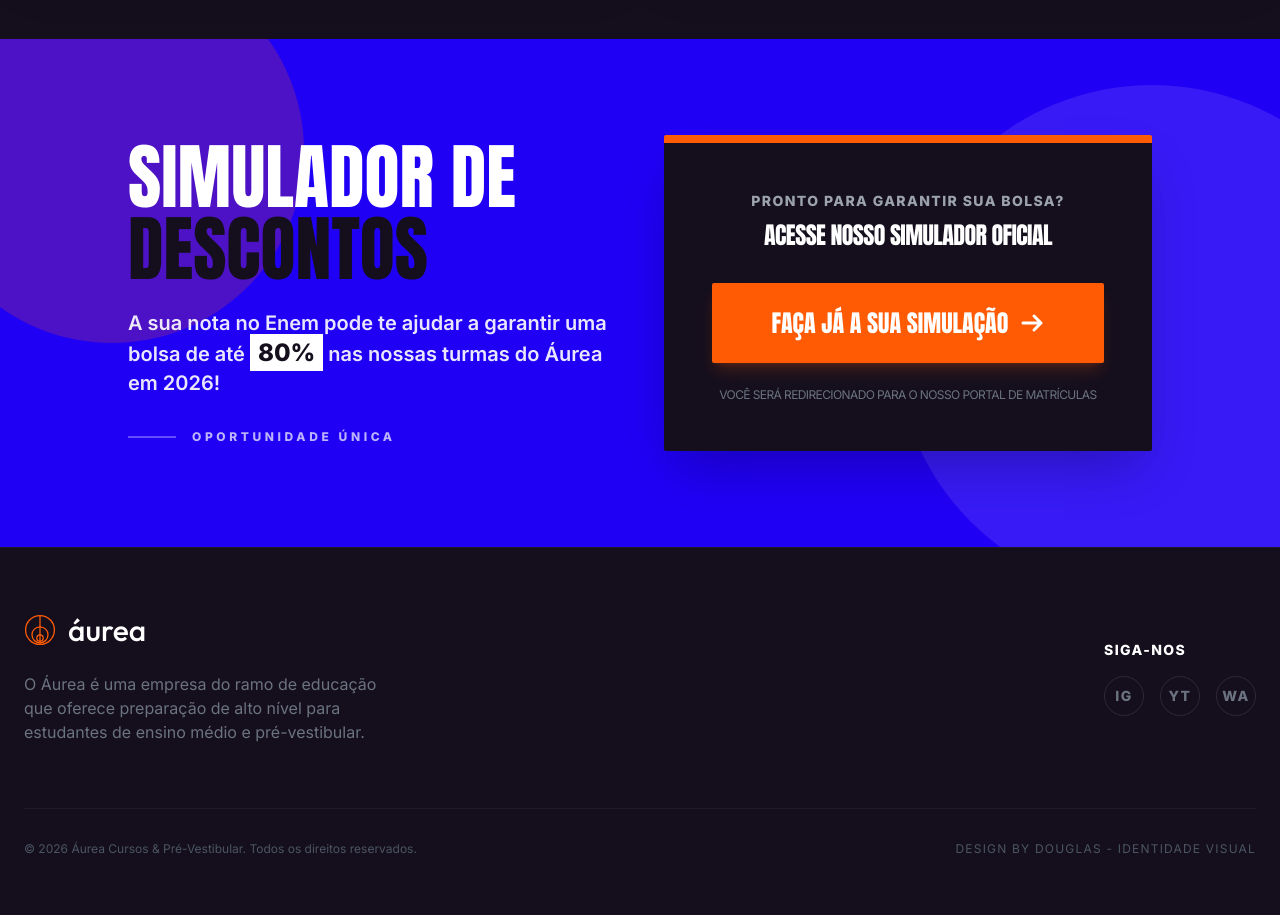
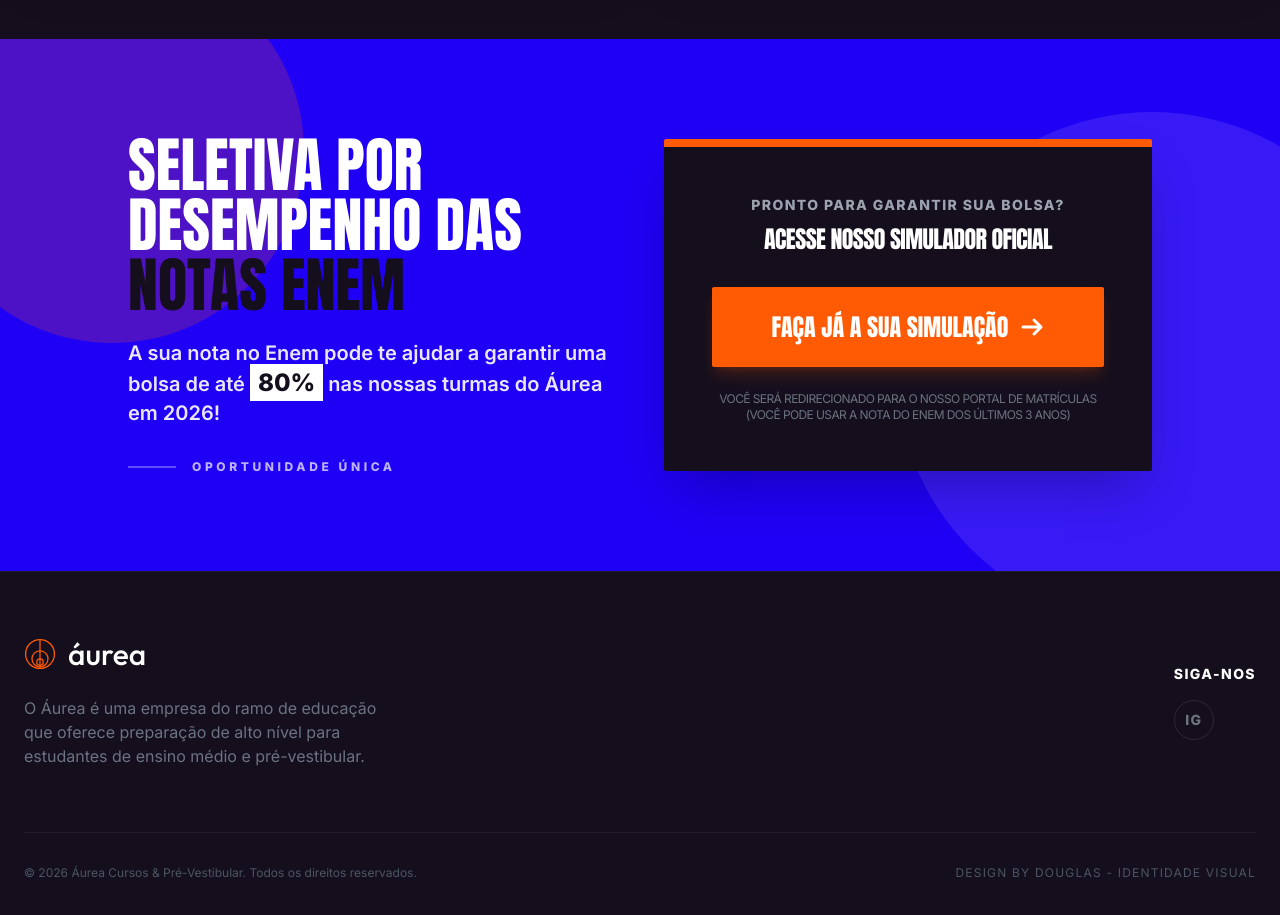
Before and after one commit to hamiltonmatematica/trilhas2026, a React (Vite) app: page / in a window 1280 px wide. Shown: the part 1820-2735 px from the top of the page. Built offline with nearby package versions, Linux system fonts and the light colour scheme.

Commit message:
Update links, titles, and disclaimer text

```diff
--- a/App.tsx
+++ b/App.tsx
@@ -40,6 +40,7 @@
                 buttonLabel="ENTRAR NO GRUPO SISU"
                 buttonColor="bg-green-600"
                 icon="🟢"
+                link="https://chat.whatsapp.com/HCt8dNnW8ur48VdrcFNXVV"
               />
 
               <CategorySection
--- a/components/CategorySection.tsx
+++ b/components/CategorySection.tsx
@@ -9,9 +9,10 @@
   buttonLabel: string;
   buttonColor: string;
   icon: string;
+  link?: string;
 }
 
-const CategorySection: React.FC<CategoryProps> = ({ title, description, highlight, buttonLabel, buttonColor, icon }) => {
+const CategorySection: React.FC<CategoryProps> = ({ title, description, highlight, buttonLabel, buttonColor, icon, link }) => {
   const isSisu = buttonColor.includes('green');
 
   return (
@@ -37,9 +38,11 @@
         </div>
 
         <a
-          href="#"
+          href={link || "#"}
+          target={link ? "_blank" : undefined}
+          rel={link ? "noopener noreferrer" : undefined}
           className={`${buttonColor} hover:opacity-90 text-white font-anton text-xl py-4 px-6 text-center rounded-sm transition-all transform group-hover:scale-[1.02] shadow-xl`}
-          onClick={(e) => e.preventDefault()}
+          onClick={(e) => !link && e.preventDefault()}
         >
           {buttonLabel}
         </a>
--- a/components/DiscountSimulator.tsx
+++ b/components/DiscountSimulator.tsx
@@ -12,8 +12,8 @@
 
       <div className="max-w-5xl mx-auto relative z-10 grid md:grid-cols-2 gap-12 items-center">
         <div>
-          <h2 className="font-anton text-5xl md:text-7xl uppercase leading-none text-white mb-6">
-            Simulador de <br/> <span className="text-ebony">Descontos</span>
+          <h2 className="font-anton text-4xl md:text-6xl uppercase leading-none text-white mb-6">
+            Seletiva por <br /> Desempenho das <br /> <span className="text-ebony">Notas Enem</span>
           </h2>
           <p className="font-inter text-xl text-white/90 mb-8 font-semibold">
             A sua nota no Enem pode te ajudar a garantir uma bolsa de até <span className="text-ebony bg-white px-2 py-1 text-2xl font-black">80%</span> nas nossas turmas do Áurea em 2026!
@@ -35,7 +35,7 @@
           </div>
 
           <a
-            href="#"
+            href="https://delicategiantpanda-n8n.cloudfy.live/form/3d4c98de-ad6c-49ec-ac52-1a984cd83bfe"
             target="_blank"
             rel="noopener noreferrer"
             className="w-full bg-tangerine hover:bg-opacity-90 text-white font-anton text-2xl py-6 rounded-sm transition-all active:scale-95 shadow-lg shadow-tangerine/20 text-center flex items-center justify-center gap-3 group"
@@ -47,7 +47,7 @@
           </a>
 
           <p className="text-gray-500 text-xs mt-6 font-inter text-center uppercase tracking-tighter">
-            Você será redirecionado para o nosso portal de matrículas
+            Você será redirecionado para o nosso portal de matrículas (você pode usar a nota do Enem dos últimos 3 anos)
           </p>
         </div>
       </div>
--- a/components/Footer.tsx
+++ b/components/Footer.tsx
@@ -9,10 +9,10 @@
           <div className="flex items-center gap-3 justify-center md:justify-start mb-6">
             <div className="w-8 h-8 flex items-center justify-center">
               <svg viewBox="0 0 100 100" className="w-full h-full text-tangerine fill-current">
-                  <circle cx="50" cy="50" r="45" fill="none" stroke="currentColor" strokeWidth="4" />
-                  <circle cx="50" cy="65" r="25" fill="none" stroke="currentColor" strokeWidth="4" />
-                  <circle cx="50" cy="75" r="10" fill="none" stroke="currentColor" strokeWidth="4" />
-                  <line x1="50" y1="5" x2="50" y2="95" stroke="currentColor" strokeWidth="4" />
+                <circle cx="50" cy="50" r="45" fill="none" stroke="currentColor" strokeWidth="4" />
+                <circle cx="50" cy="65" r="25" fill="none" stroke="currentColor" strokeWidth="4" />
+                <circle cx="50" cy="75" r="10" fill="none" stroke="currentColor" strokeWidth="4" />
+                <line x1="50" y1="5" x2="50" y2="95" stroke="currentColor" strokeWidth="4" />
               </svg>
             </div>
             <span className="font-outfit text-3xl lowercase font-medium">áurea</span>
@@ -26,9 +26,7 @@
           <div className="flex flex-col gap-4 items-center md:items-start">
             <p className="text-white">Siga-nos</p>
             <div className="flex gap-4">
-              <div className="w-10 h-10 rounded-full border border-white/10 flex items-center justify-center text-gray-500 hover:text-white hover:border-white transition-all cursor-pointer">IG</div>
-              <div className="w-10 h-10 rounded-full border border-white/10 flex items-center justify-center text-gray-500 hover:text-white hover:border-white transition-all cursor-pointer">YT</div>
-              <div className="w-10 h-10 rounded-full border border-white/10 flex items-center justify-center text-gray-500 hover:text-white hover:border-white transition-all cursor-pointer">WA</div>
+              <a href="https://www.instagram.com/aureavestibulares" target="_blank" rel="noopener noreferrer" className="w-10 h-10 rounded-full border border-white/10 flex items-center justify-center text-gray-500 hover:text-white hover:border-white transition-all cursor-pointer">IG</a>
             </div>
           </div>
         </div>
```
Also changed, not shown: 1 other file (tests, documents, lock files or other folders).
